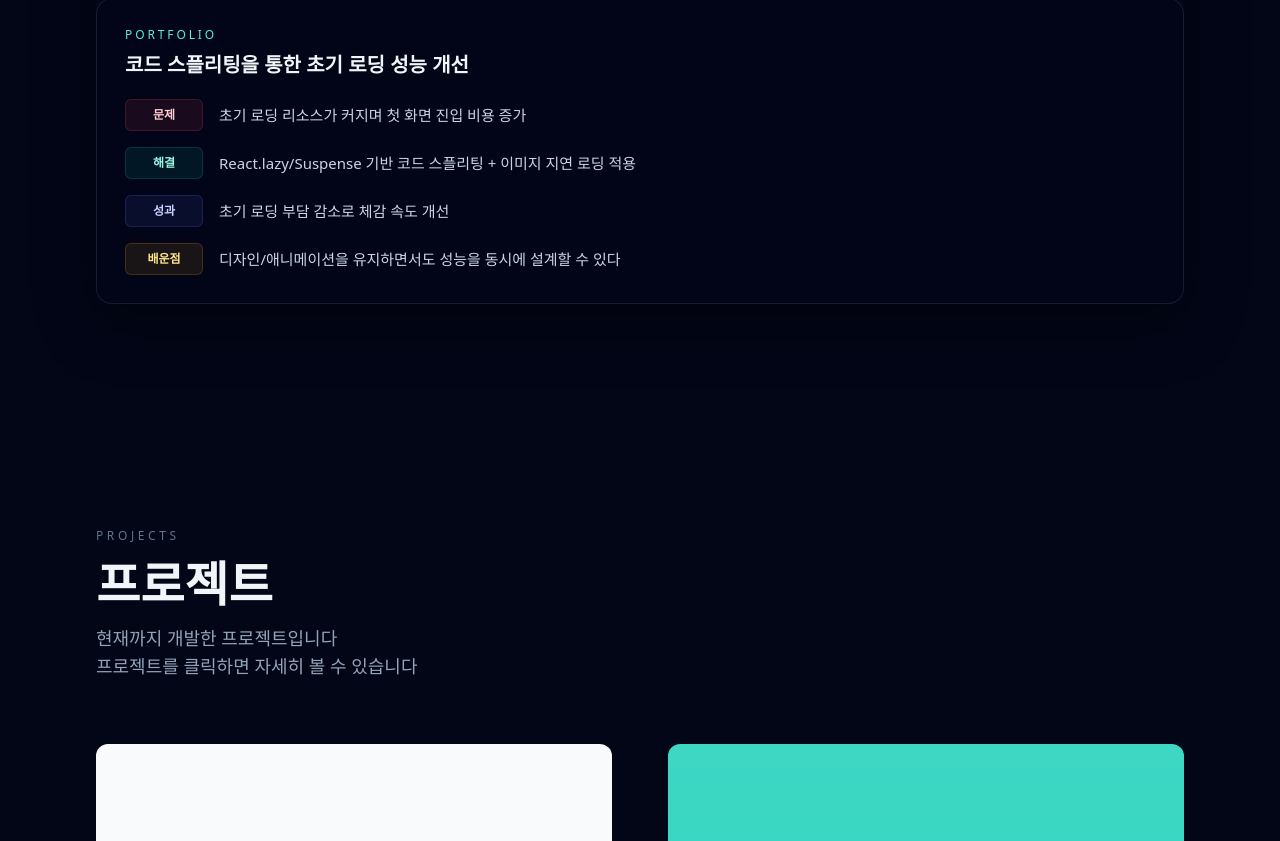
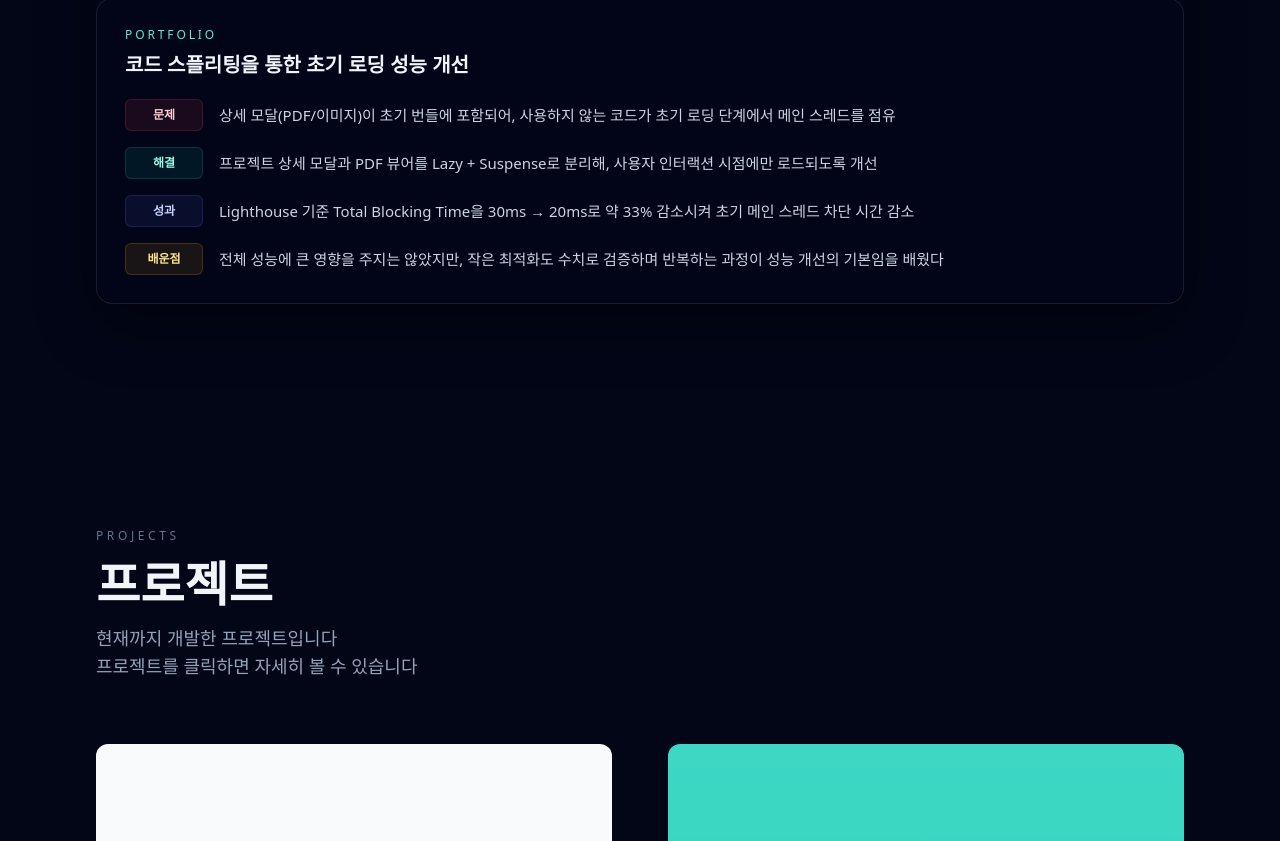
Before and after one commit to wlgns5041/portfolio, a React (Vite) app: page / in a window 1280 px wide. Shown: the part 7655-8496 px from the top of the page. Built offline with nearby package versions, Linux system fonts and the light colour scheme.

Commit message:
docs: README 업데이트

```diff
--- a/src/data/experiences.ts
+++ b/src/data/experiences.ts
@@ -219,15 +219,15 @@ export const experienceCases: ExperienceCase[] = [
     project: "Portfolio",
     title: "코드 스플리팅을 통한 초기 로딩 성능 개선",
     items: [
-      { label: "문제", text: "초기 로딩 리소스가 커지며 첫 화면 진입 비용 증가" },
+      { label: "문제", text: "상세 모달(PDF/이미지)이 초기 번들에 포함되어, 사용하지 않는 코드가 초기 로딩 단계에서 메인 스레드를 점유" },
       {
         label: "해결",
-        text: "React.lazy/Suspense 기반 코드 스플리팅 + 이미지 지연 로딩 적용",
+        text: "프로젝트 상세 모달과 PDF 뷰어를 Lazy + Suspense로 분리해, 사용자 인터랙션 시점에만 로드되도록 개선",
       },
-      { label: "성과", text: "초기 로딩 부담 감소로 체감 속도 개선" },
+      { label: "성과", text: "Lighthouse 기준 Total Blocking Time을 30ms → 20ms로 약 33% 감소시켜 초기 메인 스레드 차단 시간 감소" },
       {
         label: "배운점",
-        text: "디자인/애니메이션을 유지하면서도 성능을 동시에 설계할 수 있다",
+        text: "전체 성능에 큰 영향을 주지는 않았지만, 작은 최적화도 수치로 검증하며 반복하는 과정이 성능 개선의 기본임을 배웠다",
       },
     ],
   },
```
Also changed, not shown: 1 other file (tests, documents, lock files or other folders).
